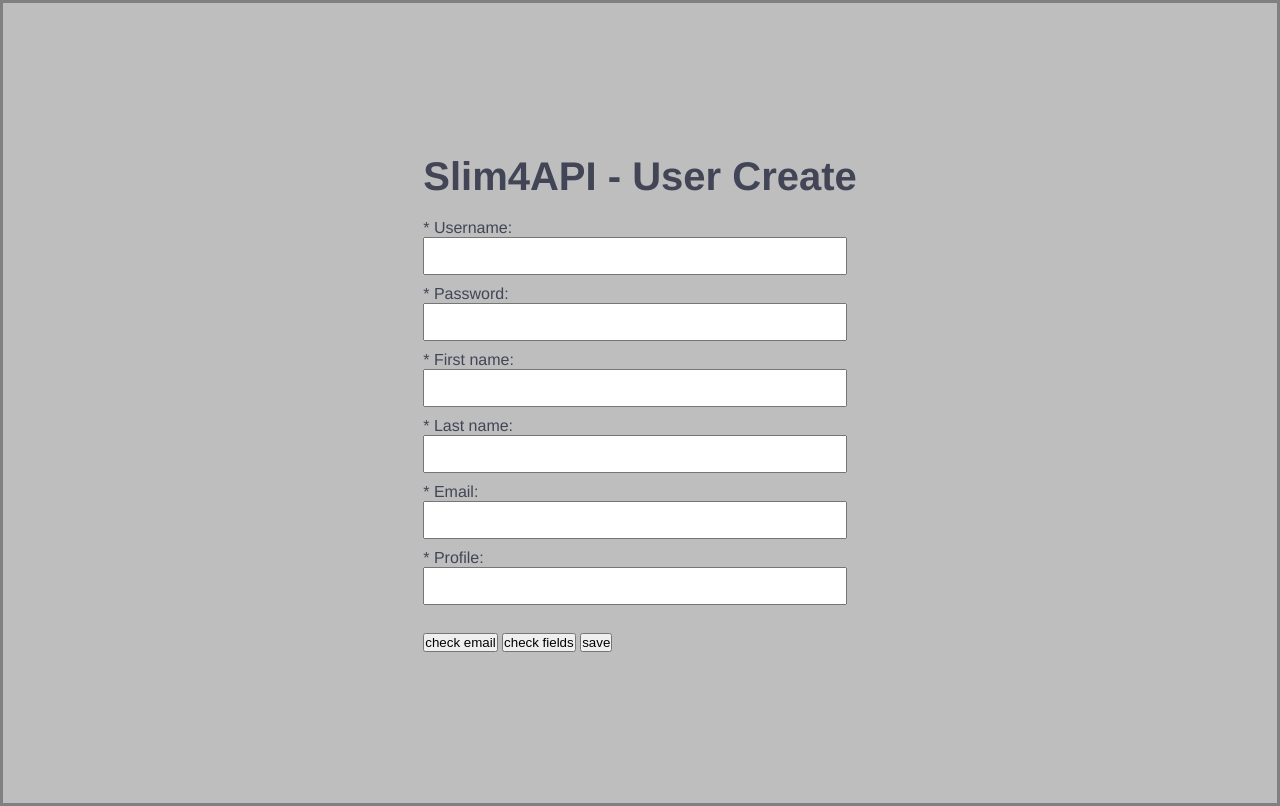
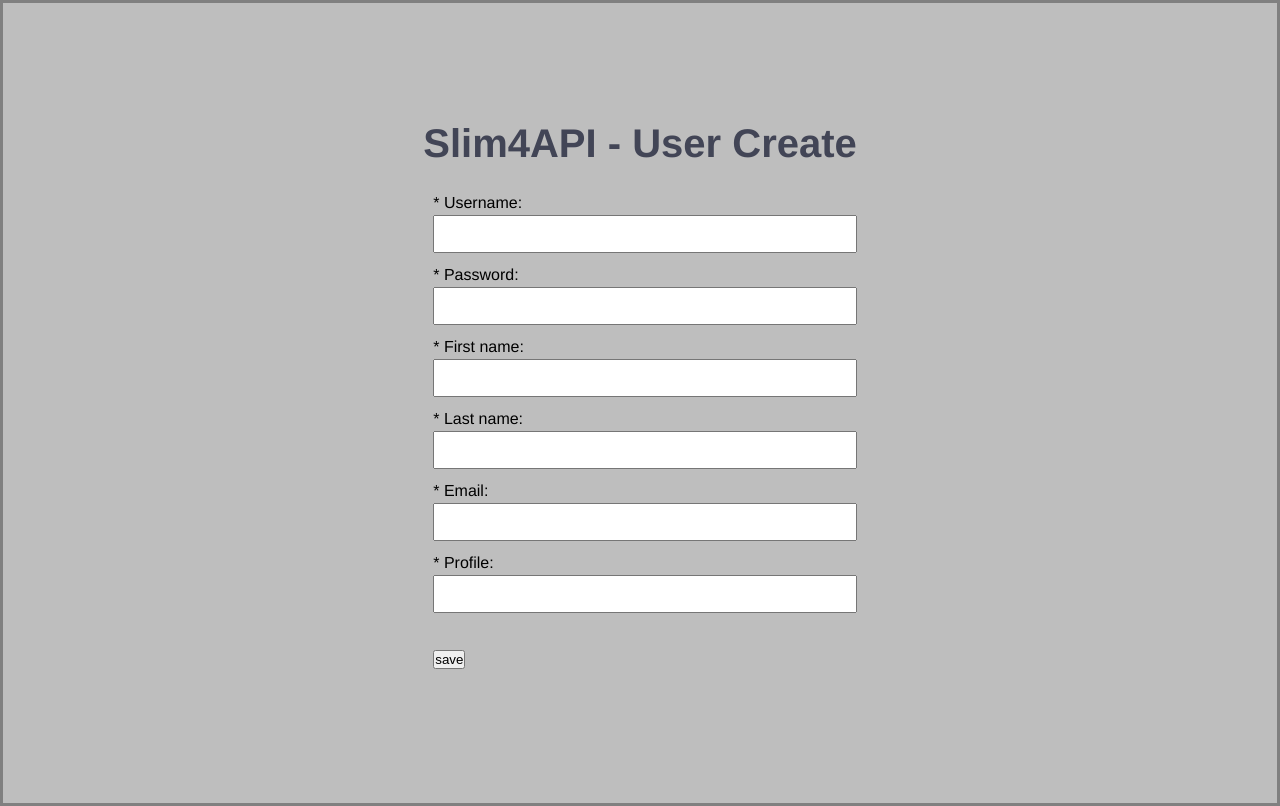
Before and after one commit to r3md3v/slim4api, a PHP site: page /createUserForm.php in a window 1280 px wide. Run offline with PHP 8.4, Linux system fonts and the light colour scheme.

Commit message:
fix form check

```diff
--- a/public/createUserForm.php
+++ b/public/createUserForm.php
@@ -12,8 +12,8 @@
 
         <h1>Slim4API - User Create</h1>
 
-        <form method="post" action="/users"
-              onsubmit="if(verifForm([username,password,first_name,last_name,email,profile],'Error : fields marked with an asterisk are mandatory!')) return validateEmail(email,Error : email format invalid!')); return false;">
+        <form class="form" method="post" action="/users"
+              onsubmit="return verifForm([username,password,first_name,last_name,email,profile],'Error : fields marked with an asterisk are mandatory!') && validateEmail(email,'Error : email format invalid!');">
 
             <p>
                 <label for="username">* Username:</label><br/>
@@ -35,10 +35,6 @@
                 <input type="text" class="form" name="profile" placeholder="customers users"/><br/>
 
                 <br/>
-                <input type="button" name="buttonEml" value="check email"
-                       onclick="validateEmail(email,'Error : email format invalid!');">
-                <input type="button" name="buttonFlds" value="check fields"
-                       onclick="verifForm([username,password,first_name,last_name,email,profile],'Error : fields marked with an asterisk are mandatory!');">
                 <input name="save" type="submit" value="save">
             </p>
         </form>
```
Also changed, not shown: public/createCustomerForm.php (+2 -7 lines).
